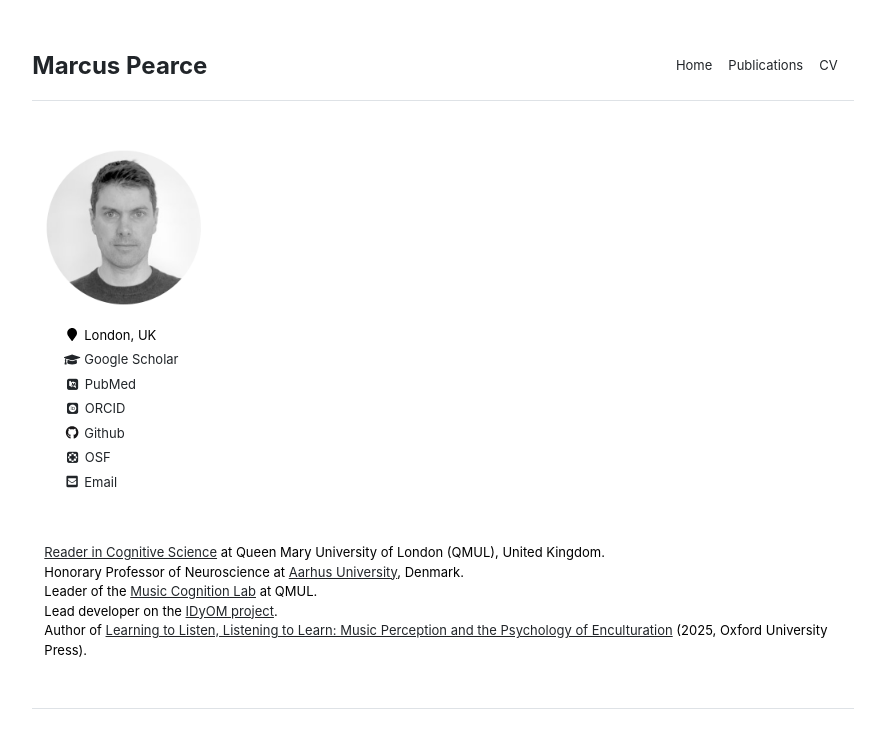
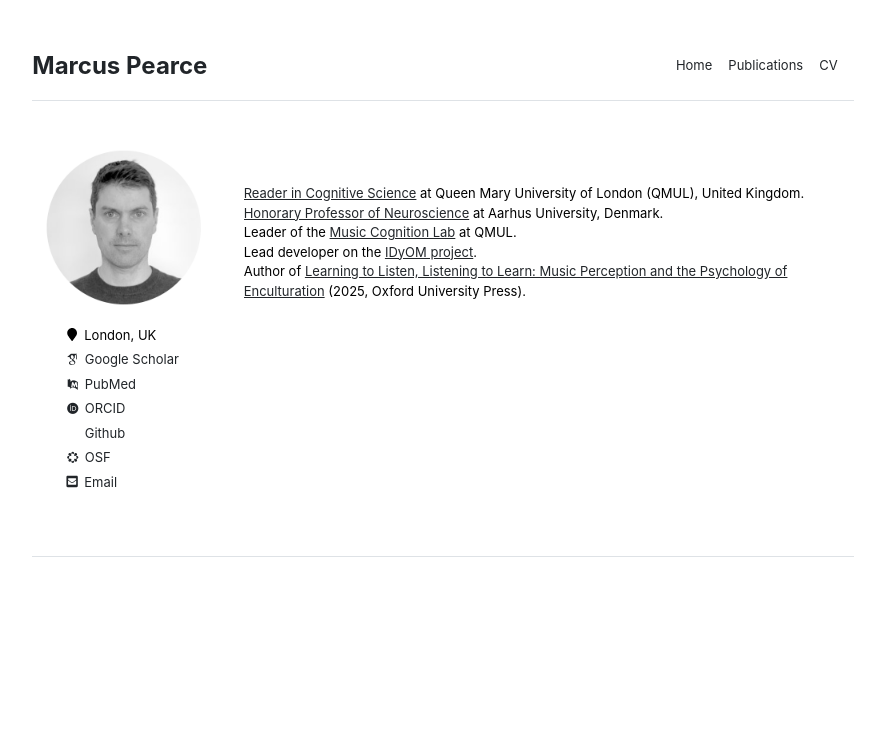
Before and after one commit to mtpearce/mtpearce.github.io, a Jekyll site: the page built from index.md, in a window 1280 px wide. Shown: the top 748 px of the page, without its empty margins (197-1082 px from the left). Built offline with Jekyll 4.4.1, drawn with Linux system fonts in a browser that asks for light colours; some web fonts are replaced.

Commit message:
Update home page

```diff
--- a/_layouts/home.html
+++ b/_layouts/home.html
@@ -10,12 +10,14 @@ layout: default
     <div class="author__urls-wrapper">
       <ul class="social-icons">
         <li><i class="fa fa-fw fa-map-marker" aria-hidden="true"></i> London, UK</li>
-        <li><a href="https://scholar.google.co.uk/citations?user=UImWMekAAAAJ"><i class="fas fa-fw fa-graduation-cap"></i> Google Scholar</a></li>
-        <li><a href="https://pubmed.ncbi.nlm.nih.gov/?term=marcus+pearce&sort=date&sort_order=desc"><i class="ai ai-pubmed-square ai-fw"></i> PubMed</a></li>
-        <li><a href="https://orcid.org/0000-0002-1282-431X"><i class="ai ai-orcid-square ai-fw"></i> ORCID</a></li>
-        <li><a href="https://github.com/mtpearce"><i class="fab fa-fw fa-github" aria-hidden="true"></i> Github</a></li>
-        <li><a href="https://osf.io/2nxqh/"><i class="ai ai-osf-square ai-fw"></i> OSF</a></li>
-        <li><a href="mailto:marcus.pearce.at.qmul.ac.uk"><meta itemprop="email" content="marcus.pearce.at.qmul.ac.uk"/><i class="fas fa-fw fa-envelope-square" aria-hidden="true"></i><span class="label"> Email</span></a></li>
+        <!-- <li><a href="https://scholar.google.co.uk/citations?user=UImWMekAAAAJ"><i class="fas fa-fw fa-graduation-cap"></i> Google Scholar</a>-->
+        <li><a href="https://scholar.google.co.uk/citations?user=UImWMekAAAAJ"><i class="ai ai-google-scholar ai-fw"></i> Google Scholar</a></li>
+        <li><a href="https://pubmed.ncbi.nlm.nih.gov/?term=marcus+pearce&sort=date&sort_order=desc"><i class="ai ai-pubmed ai-fw"></i> PubMed</a></li>
+        <li><a href="https://orcid.org/0000-0002-1282-431X"><i class="ai ai-orcid ai-fw"></i> ORCID</a></li>
+        <!-- <li><a href="https://github.com/mtpearce"><i class="fab fa-fw fa-github" aria-hidden="true"></i> Github</a></li>-->
+        <li><a href="https://github.com/mtpearce"><i class="ai ai-github ai-fw" aria-hidden="true"></i> Github</a></li>
+        <li><a href="https://osf.io/2nxqh/"><i class="ai ai-osf ai-fw"></i> OSF</a></li>
+        <li><a href="mailto:marcus.pearce[at]qmul.ac.uk"><meta itemprop="email" content="marcus.pearce.at.qmul.ac.uk"/><i class="fas fa-fw fa-envelope-square" aria-hidden="true"></i><span class="label"> Email</span></a></li>
       </ul>
     </div>
   </div>
--- a/_sass/main.scss
+++ b/_sass/main.scss
@@ -118,7 +118,7 @@ li:not(:last-child) {
 }
 
 .right {
-    width: auto;
+    width: 75%;
     float: right;
     overflow: hidden;
     margin-top: 35px;
--- a/index.md
+++ b/index.md
@@ -7,7 +7,7 @@ title: "Home"
 
 <br>
 
-Honorary Professor of Neuroscience at <a href="https://pure.au.dk/portal/en/persons/marcus-pearce(f0db7f72-b766-44d2-aece-e5f85ddbf172).html">Aarhus University</a>, Denmark.
+<a href="https://pure.au.dk/portal/en/persons/marcus-pearce(f0db7f72-b766-44d2-aece-e5f85ddbf172).html">Honorary Professor of Neuroscience</a> at Aarhus University, Denmark.
 
 <br>
 
```
